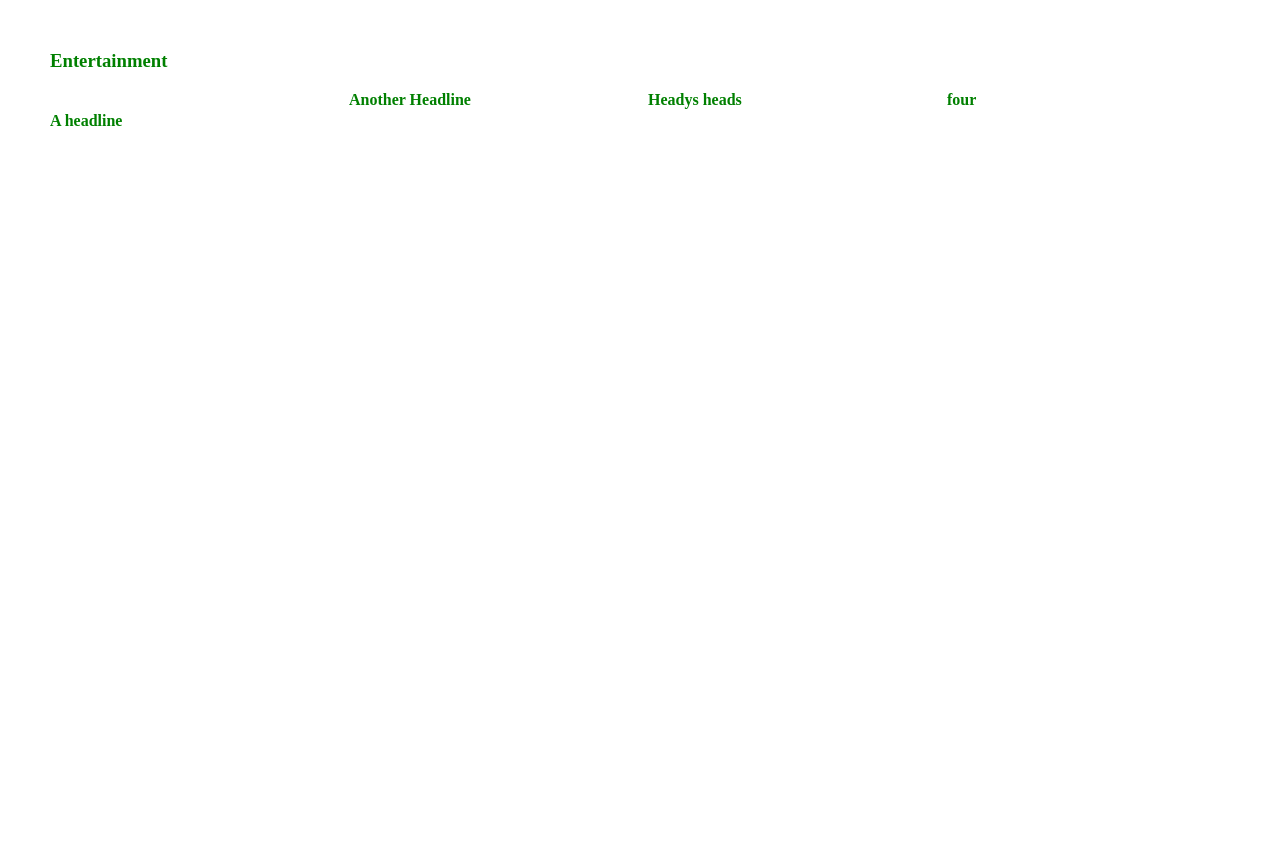
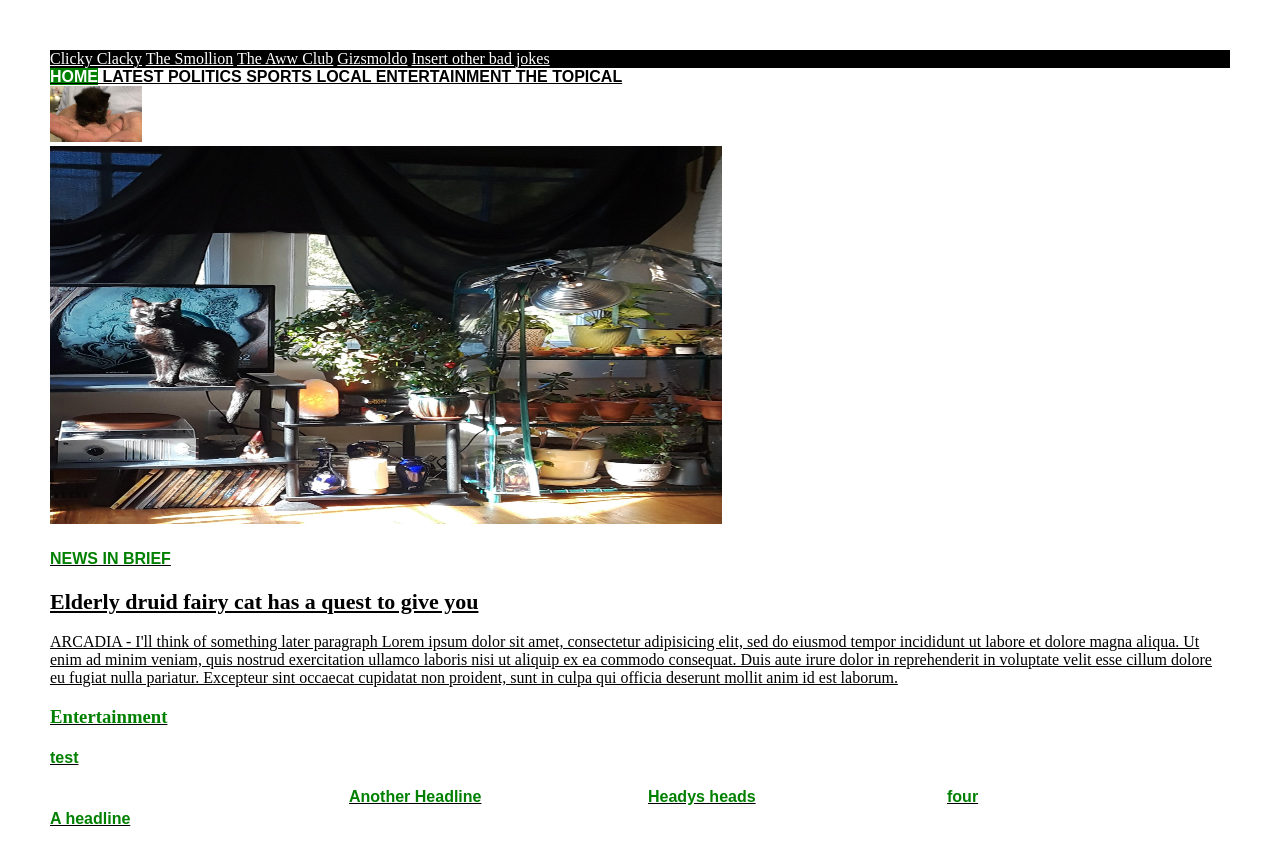
Before and after one commit to rowancarson/smollion, a plain HTML site: page index.html in a window 1280 px wide. Before the commit the page ends 800 px from the top, so only its background shows below. Drawn offline with Linux system fonts and the light colour scheme.

Commit message:
added actual content and styling

```diff
--- a/index.html
+++ b/index.html
@@ -10,16 +10,53 @@
   <div> <!-- The harder uneven bit -->
 </div>
 
+<div class = "linkytop">
+  <a href="/placeholderlink.html">Clicky Clacky</a>
+
+  <a href="/home/rowen/repos/smollion/placeholderlink.html">The Smollion</a>
+  <a href="/home/rowen/repos/smollion/placeholderlink.html">The Aww Club</a>
+  <a href="/home/rowen/repos/smollion/placeholderlink.html">Gizsmoldo</a>
+  <a href="/home/rowen/repos/smollion/placeholderlink.html">Insert other bad jokes</a>
+
+</div>
+
+
+<div class ="logoia">
+<!-- the place with the onion logo and the search thingy -->
+<a href="images/logocat.jpeg"
+</div>
+
+<div class="liminaldiv">
+<!-- stuff between logiaand lilpix -->
+<strong><span class="homeywomey">HOME</span>
+LATEST POLITICS SPORTS LOCAL ENTERTAINMENT THE TOPICAL
+
+</div>
+</strong>
+<!-- neeed a way to make the above not wrap -->
+<div class="lilpix">
+<!-- little pictyres, headline, time four -->
+<img src="images/voidissmol.png" alt="void is smol and fluffy" width="92">
+
+</div>
+
+
+
+<div>
+<img src="images/wiseelderhasquestforyou.jpg" alt="the smollest of voids" height="378" width="672">
+<h4>NEWS IN BRIEF</h4>
+<h2>Elderly druid fairy cat has a quest to give you</h2>
+ARCADIA - I'll think of something later paragraph Lorem ipsum dolor sit amet, consectetur adipisicing elit, sed do eiusmod tempor incididunt ut labore et dolore magna aliqua. Ut enim ad minim veniam, quis nostrud exercitation ullamco laboris nisi ut aliquip ex ea commodo consequat. Duis aute irure dolor in reprehenderit in voluptate velit esse cillum dolore eu fugiat nulla pariatur. Excepteur sint occaecat cupidatat non proident, sunt in culpa qui officia deserunt mollit anim id est laborum.
+</div>
 
 <h3> Entertainment</h3>
-
+<h4>test</h4>
 <div class="evensies">
 
 <h4>A headline</h4>
 <h4>Another Headline</h4>
 <h4> Headys heads <h4>
-<h4> four</h4>
-</div>
+<h4> four</h4> </div>
 
 <div class="evensies">
 <!-- a section for narrow. even columns -->
--- a/style.css
+++ b/style.css
@@ -1,10 +1,40 @@
-/* I should probably have a class for green /bits
-*/
+a {color: inherit;}
 h3 {color: green
 
 }
-h4 {color: green}
+h4 {color: green;
+font-family: sans-serif;}
+
+h2 {font-family:serif;
+  font-size: 22px;
+}
+
+
 
 .evensies {
 column-count: 4;
 }
+.logoia {
+
+}
+
+.liminaldiv {
+  font-family: sans-serif;
+}
+
+.homeywomey{
+  color: white;
+  background-color: green;
+}
+
+.linkytop {
+  color: white;
+  background-color: black;
+  font-size: 15px
+  font-family: sans-serif;
+
+}
+.lilpix {
+  font-family: serif;
+
+}
```
Also changed, not shown: images/logocat.jpeg (added), 1 other file.
